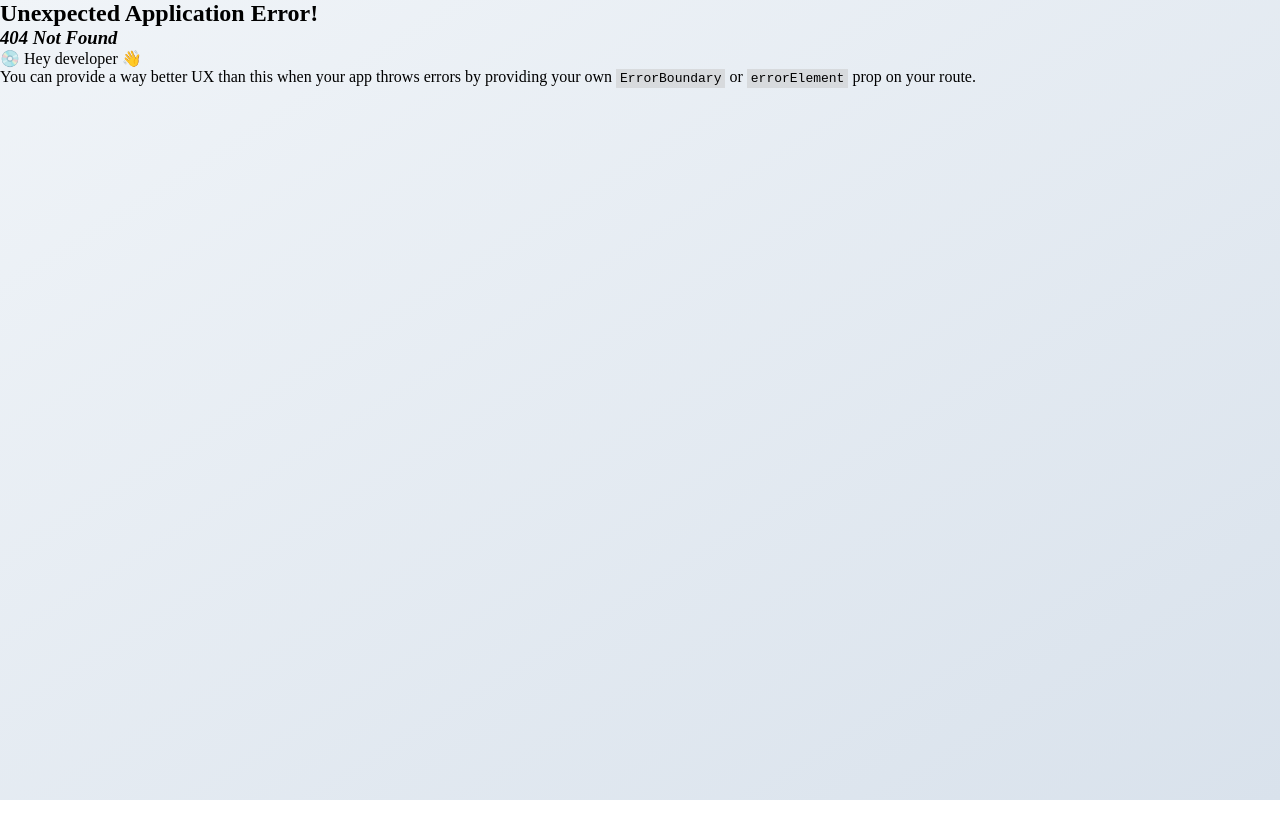
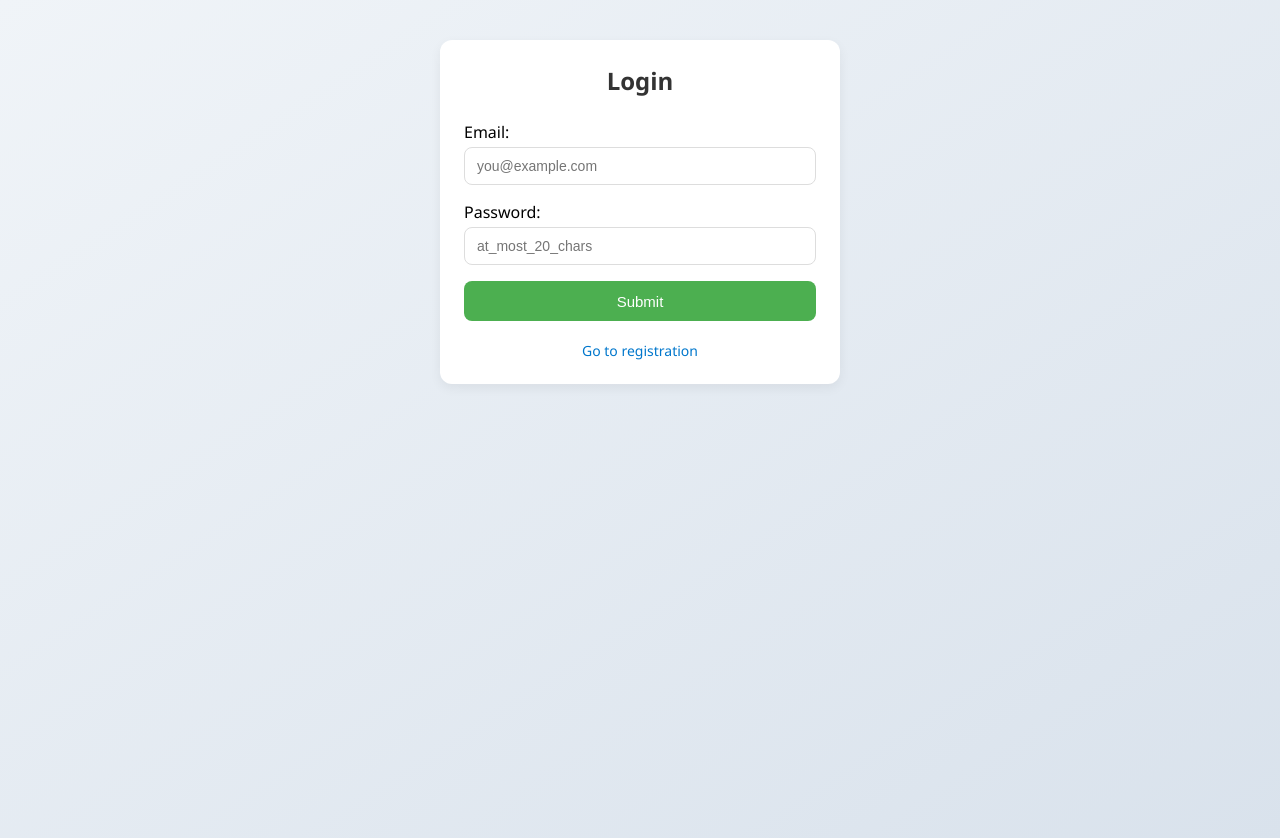
Before and after one commit to Dan-Tel/paradox-inc, a React (Vite) app: page /login in a window 1280 px wide. Before the commit this address had no page. Before the commit the page ends 800 px from the top, so only its background shows below. Built offline with nearby package versions, Linux system fonts and the light colour scheme.

Commit message:
feat: add login form

```diff
--- a/src/main.tsx
+++ b/src/main.tsx
@@ -9,12 +9,17 @@ import {
 import "./index.css";
 
 import RegistrationForm from "./modules/auth/components/RegistrationForm.tsx";
+import LoginForm from "./modules/auth/components/LoginForm.tsx";
 
 const router = createBrowserRouter([
   { path: "/", element: <Navigate to="/register" /> },
   {
     path: "/register",
     element: <RegistrationForm />,
+  },
+  {
+    path: "/login",
+    element: <LoginForm />,
   },
 ]);
 
--- /dev/null
+++ b/src/modules/auth/components/LoginForm.module.css
@@ -0,0 +1,87 @@
+.container {
+  max-width: 400px;
+  margin: 40px auto;
+  padding: 24px;
+  background: #ffffff;
+  border-radius: 12px;
+  box-shadow: 0 4px 12px rgba(0, 0, 0, 0.06);
+  font-family: "Segoe UI", sans-serif;
+}
+
+.heading {
+  font-size: 24px;
+  font-weight: 600;
+  margin-bottom: 24px;
+  text-align: center;
+  color: #333;
+}
+
+.form {
+  display: flex;
+  flex-direction: column;
+  gap: 16px;
+}
+
+.wrapper {
+  display: flex;
+  flex-direction: column;
+  gap: 4px;
+}
+
+.input {
+  padding: 10px 12px;
+  border: 1px solid #ddd;
+  border-radius: 8px;
+  font-size: 14px;
+  transition: border-color 0.2s ease;
+}
+
+.input:focus {
+  border-color: #999;
+  outline: none;
+}
+
+.submit {
+  height: 40px;
+  margin-bottom: 4px;
+  background: #4caf50;
+  color: white;
+  font-size: 15px;
+  font-weight: 500;
+  border: none;
+  border-radius: 8px;
+  cursor: pointer;
+  transition: background 0.2s ease, transform 0.1s ease;
+}
+
+.submit:hover {
+  background: #45a049;
+  transform: scale(1.03);
+}
+
+.submit:active {
+  transform: scale(1);
+}
+
+.link {
+  display: block;
+  text-align: center;
+  margin-top: 16px;
+  color: #0077cc;
+  text-decoration: none;
+  font-size: 14px;
+  transition: color 0.2s ease;
+}
+
+.link:hover {
+  color: #005fa3;
+}
+
+.error {
+  display: block;
+  text-align: center;
+  color: #cc0000;
+  text-decoration: none;
+  font-size: 14px;
+  transition: color 0.2s ease;
+}
--- /dev/null
+++ b/src/modules/auth/components/LoginForm.tsx
@@ -0,0 +1,86 @@
+import axios from "axios";
+import { useState } from "react";
+import { Link, useNavigate } from "react-router-dom";
+import { type SubmitHandler, useForm } from "react-hook-form";
+import { setAccessToken } from "../../../shared/utils/accessToken";
+import * as authService from "../services/auth.service";
+
+import styles from "./LoginForm.module.css";
+
+interface FormInput {
+  email: string;
+  password: string;
+}
+
+function LoginForm() {
+  const [formError, setFormError] = useState("");
+
+  const navigate = useNavigate();
+
+  const {
+    register,
+    handleSubmit,
+    formState: { errors },
+  } = useForm<FormInput>({
+    mode: "onChange",
+  });
+
+  const onSubmit: SubmitHandler<FormInput> = async (user) => {
+    try {
+      const res = await authService.login(user);
+
+      const userId = res.data.userId;
+      const accessToken = res.data.accessToken;
+
+      setAccessToken(accessToken);
+
+      navigate(`/users/${userId}/tasks`);
+    } catch (error) {
+      if (axios.isAxiosError(error)) {
+        setFormError(error.response?.data.message);
+      }
+    }
+  };
+
+  return (
+    <div className={styles.container}>
+      <h3 className={styles.heading}>Login</h3>
+      <form className={styles.form} onSubmit={handleSubmit(onSubmit)}>
+        <div className={styles.wrapper}>
+          <label>Email:</label>
+          <input
+            className={styles.input}
+            type="text"
+            placeholder="you@example.com"
+            {...register("email", { required: true, pattern: /^\S+@\S+$/i })}
+          />
+          {errors.email && <p className={styles.error}>Invalid email</p>}
+        </div>
+
+        <div className={styles.wrapper}>
+          <label>Password:</label>
+          <input
+            className={styles.input}
+            type="text"
+            placeholder="at_most_20_chars"
+            {...register("password", {
+              required: true,
+              maxLength: 20,
+            })}
+          />
+          {errors.password && <p className={styles.error}>Invalid password</p>}
+        </div>
+
+        <button className={styles.submit}>Submit</button>
+      </form>
+
+      <p className={styles.error}>{formError}</p>
+
+      <Link className={styles.link} to="/register">
+        Go to registration
+      </Link>
+    </div>
+  );
+}
+
+export default LoginForm;
--- a/src/modules/auth/services/auth.service.ts
+++ b/src/modules/auth/services/auth.service.ts
@@ -15,3 +15,7 @@ interface FormInput {
 export async function register(user: FormInput) {
   return axios.post<Response>(`${API_BASE_URL}/register`, user);
 }
+
+export async function login(user: FormInput) {
+  return axios.post<Response>(`${API_BASE_URL}/login`, user);
+}
```
